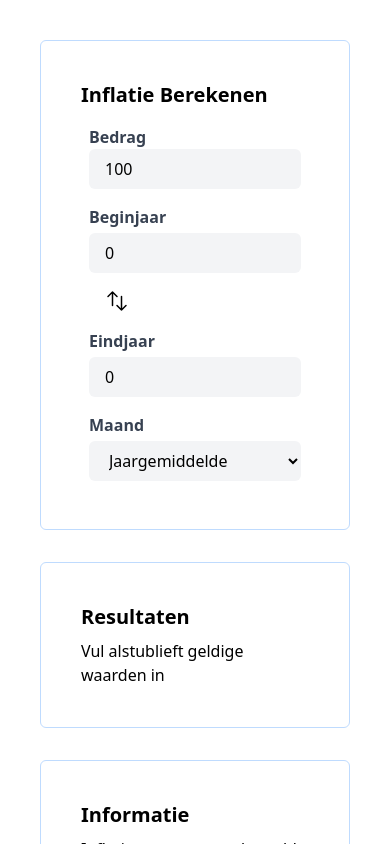
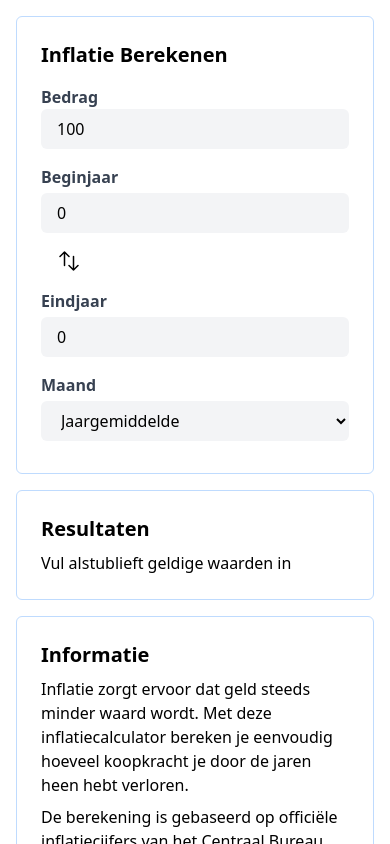
Before and after one commit to NickHuijgen/inflatie-calculator, a Nuxt app: page / in a window 390 px wide. Shown: the top 844 px of the page. Built offline with nearby package versions, Linux system fonts and the light colour scheme; no server answers.

Commit message:
improve mobile ux

```diff
--- a/pages/index.vue
+++ b/pages/index.vue
@@ -1,11 +1,11 @@
 <template>
-  <main class="flex min-h-screen items-center justify-center p-10">
-    <div class="container grid max-w-screen-xl gap-8 lg:grid-cols-2 lg:grid-rows-2">
+  <main class="flex min-h-screen items-center justify-center p-4 lg:p-6 lg:p-10">
+    <div class="container grid max-w-screen-xl gap-4 lg:gap-8 lg:grid-cols-2 lg:grid-rows-2">
       <section class="row-span-2 flex flex-col rounded-md border border-blue-200" aria-label="Calculator">
-        <div class="p-10">
+        <div class="p-6 lg:p-10">
           <h1 class="text-xl font-bold">Inflatie Berekenen</h1>
           <div class="mt-2">
-            <div class="p-2">
+            <div class="py-2">
               <label for="input-amount" class="mb-1 font-semibold text-gray-700">Bedrag</label>
               <input
                 id="input-amount"
@@ -16,7 +16,7 @@
               />
             </div>
 
-            <div class="p-2">
+            <div class="py-2">
               <label for="input-start-year" class="block mb-1 font-semibold text-gray-700">Beginjaar</label>
               <input
                 id="input-start-year"
@@ -27,7 +27,7 @@
               />
             </div>
 
-            <div class="p-2 ml-4">
+            <div class="py-2 ml-4">
               <svg
                 @click="switchInputAndOutput"
                 @keydown.enter="switchInputAndOutput"
@@ -46,7 +46,7 @@
               </svg>
             </div>
 
-            <div class="p-2">
+            <div class="py-2">
               <label for="input-end-year" class="block mb-1 font-semibold text-gray-700">Eindjaar</label>
               <input
                 id="input-end-year"
@@ -57,7 +57,7 @@
               />
             </div>
 
-            <div class="p-2">
+            <div class="py-2">
               <label for="select-month" class="block mb-1 font-semibold text-gray-700">Maand</label>
               <select id="select-month" v-model="compareMonth" class="bg-gray-100 px-4 py-2 outline-none rounded-md w-full">
                 <option value="JJ00">Jaargemiddelde</option>
@@ -80,7 +80,7 @@
       </section>
 
       <section class="flex rounded-md border border-blue-200" aria-label="Resultaten">
-        <div class="flex-1 p-10">
+        <div class="flex-1 p-6 lg:p-10">
           <h2 class="text-xl font-bold">Resultaten</h2>
           <div class="mt-2">
             <div v-if="output > 0">
@@ -117,7 +117,7 @@
       </section>
 
       <section class="flex rounded-md border border-blue-200" aria-label="Informatie">
-        <div class="flex-1 p-10">
+        <div class="flex-1 p-6 lg:p-10">
           <h2 class="text-xl font-bold">Informatie</h2>
           <div class="mt-2">
             <p class="mb-2">
@@ -153,7 +153,7 @@
       </section>
 
       <section class="flex rounded-md border border-blue-200 lg:col-span-2" aria-label="FAQ">
-        <div class="flex-1 p-10">
+        <div class="flex-1 p-6 lg:p-10">
           <h2 class="text-xl font-bold mb-4">Veelgestelde vragen</h2>
 
           <div class="grid grid-cols-1 md:grid-cols-2 gap-6">
```
